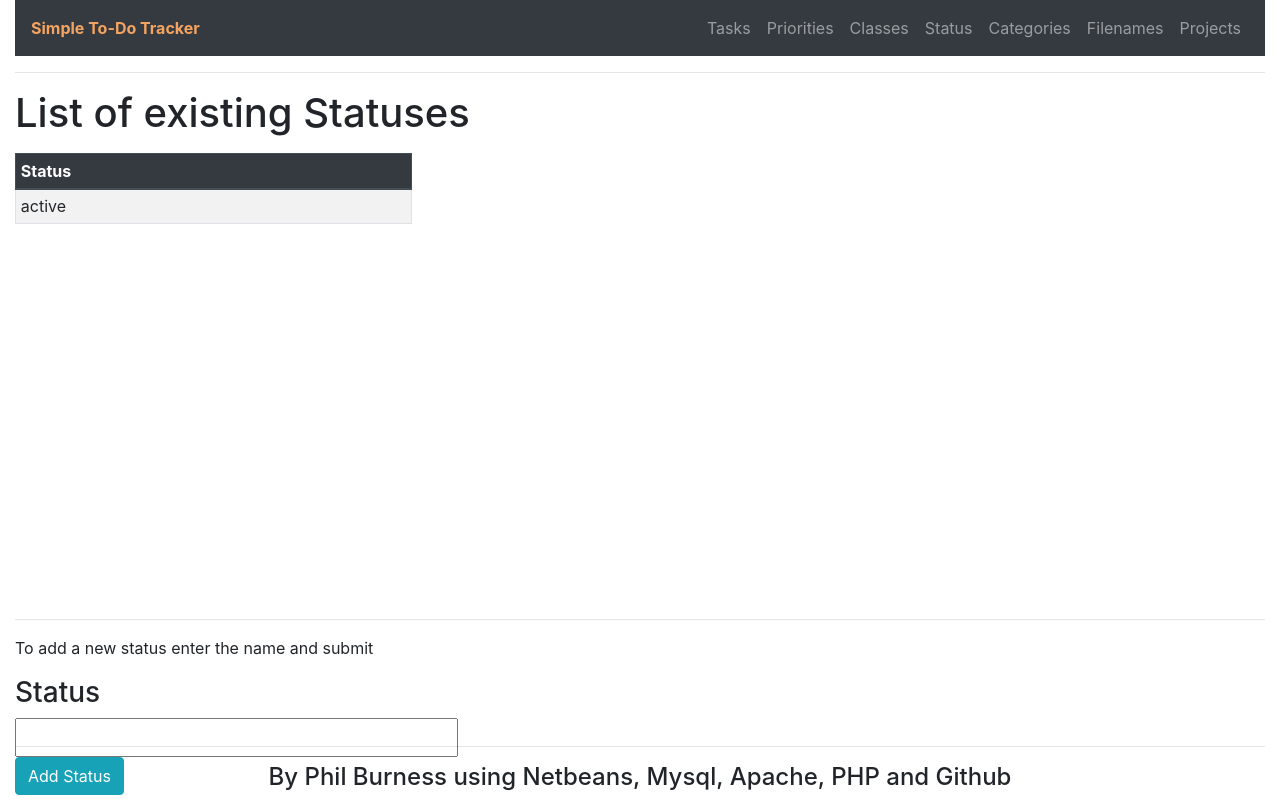
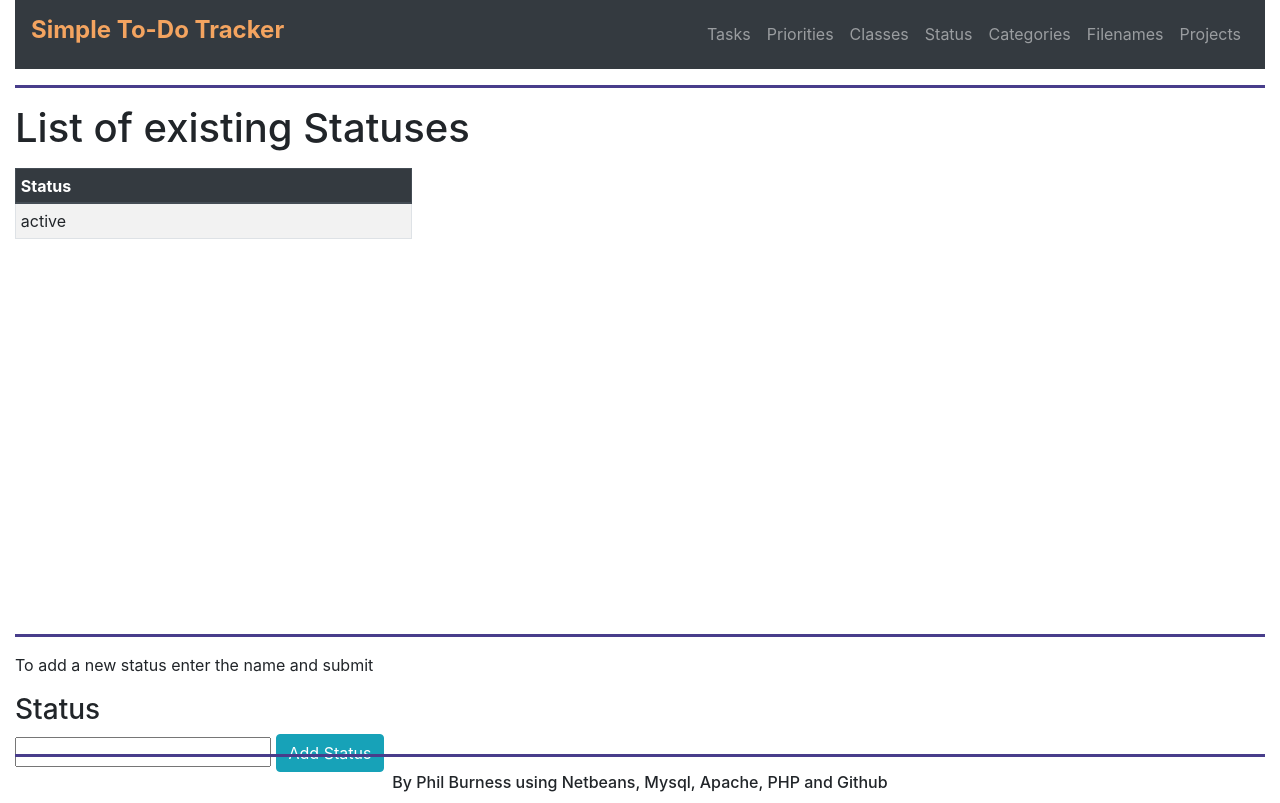
Before and after one commit to NikonPhil/TDList, a PHP site: page /status.php in a window 1280 px wide. Run offline with PHP 8.4, Linux system fonts and the light colour scheme; tables that the repository leaves empty or names only in its code hold one stand-in row (values such as "Sample post").

Commit message:
Al files tested and corrected for bootstrap update
Only index.php to be tested for bootstrap update.

```diff
--- a/addfilename.php
+++ b/addfilename.php
@@ -93,7 +93,7 @@
                         $sql1 = "SELECT idtd_projects, project_name FROM td_projects";
                         $result = mysqli_query($conn, $sql1);
                         // $row = mysqli_fetch_array($result);
-                        echo '<select class="sel" name="sname">';
+                        echo '<select name="pid">';
                         foreach ($result as $row) {
                         echo "<option value=\"{$row['idtd_projects']}\">"
                             . "{$row['project_name']}</option>";
@@ -102,7 +102,7 @@
                         ?>
                        <h3>Filename</h3>
                         <input name = "fname" type = "text" id = "fname">
-                       <button type="button" class="btn btn-info" value="Add Category">Add Filename</button>
+                       <input type="submit" class="btn btn-info" value="Add Filename">
                       </form>
               </div>
               <div class="col-sm-8">
--- a/category.php
+++ b/category.php
@@ -85,7 +85,7 @@
                       <form method="post">
                        <h3>Category</h3>
                         <input name = "cname" type = "text" id = "cname">
-                       <button type="button" class="btn btn-info" value="Add Category">Add Category</button>
+                       <input type="submit" class="btn btn-info" value="Add Category">
                       </form>
               </div>
               <div class="col-sm-8">
--- a/class.php
+++ b/class.php
@@ -90,7 +90,7 @@
                     <form method="post">
                         <h3>Classes</h3>
                            <input name ="clname" type="text" id="clname">
-                           <button type="button" class="btn btn-info" value="Add Class">Add Class</button>
+                           <input type="submit" class="btn btn-info" value="Add Class">
                     </form>
               </div>
             </div>
--- a/footer.php
+++ b/footer.php
@@ -14,7 +14,7 @@
     <div class="container-fluid fixed-bottom">
               <footer>
                   <hr>
-                  <h4 style="text-align: center">By Phil Burness using Netbeans, Mysql, Apache, PHP and Github</h4>
+                  <h6 style="text-align: center">By Phil Burness using Netbeans, Mysql, Apache, PHP and Github</h6>
               </footer>
     </div>
     </body>
--- a/header1.php
+++ b/header1.php
@@ -5,6 +5,14 @@
         <meta charset="UTF-8">
         <title>Navbar header</title>
         <link rel="stylesheet" type="text/css" href="TDList.css">
+        <style>
+        hr {
+            color: darkslateblue;
+            background-color: darkslateblue;
+            height: 3px;
+            border: none;
+            }
+        </style>
     </head>
     <body>
 
@@ -14,7 +22,7 @@
 <nav class="navbar navbar-expand-sm bg-dark navbar-dark">
    <!-- Navbar text -->
   <span class="navbar-text">
-      <span style="color: sandybrown"><b>Simple To-Do Tracker</b></span>
+      <span style="color: sandybrown"><h4><b>Simple To-Do Tracker</b></h4></span>
   </span>
    <div class="p-2 mr-auto navbar-dark"></div>
     <ul class="navbar-nav">
--- a/priority.php
+++ b/priority.php
@@ -88,7 +88,7 @@
                       <form method="post">
                        <h3>Priority</h3>
                        <input name = "pname" type = "text" id = "pname">
-                       <button type="button" class="btn btn-info" value="Add Status">Add Priority</button>
+                       <input type="submit" class="btn btn-info" value="Add Priority">
                       </form>
               </div>
               <div class="col-sm-8">
--- a/projects.php
+++ b/projects.php
@@ -91,7 +91,7 @@
                         <input name="prname" type="text">
                       <h3>Project Description</h3>
                         <input name="prdesc" type="text">
-                        <button type="button" class="btn btn-info" value="Add Project">Add Project</button>
+                        <input type="submit" class="btn btn-info" value="Add Project">
                   </form>
               </div>
             </div>
--- a/status.php
+++ b/status.php
@@ -92,10 +92,10 @@
               <div class="col-sm-4">
                     <p>To add a new status enter the name and submit</p>
                         <form method="post">
-                            <h3>Status<h3>
+                            <h3>Status</h3>
                                 <input name ="sname" type="text" id="sname">
                            <!-- create a button -->
-                           <button type="button" class="btn btn-info" value="Add Status">Add Status</button>
+                           <input type="submit" class="btn btn-info" value="Add Status">
                         </form>
               </div>
               <div class="col-sm-8">
```
